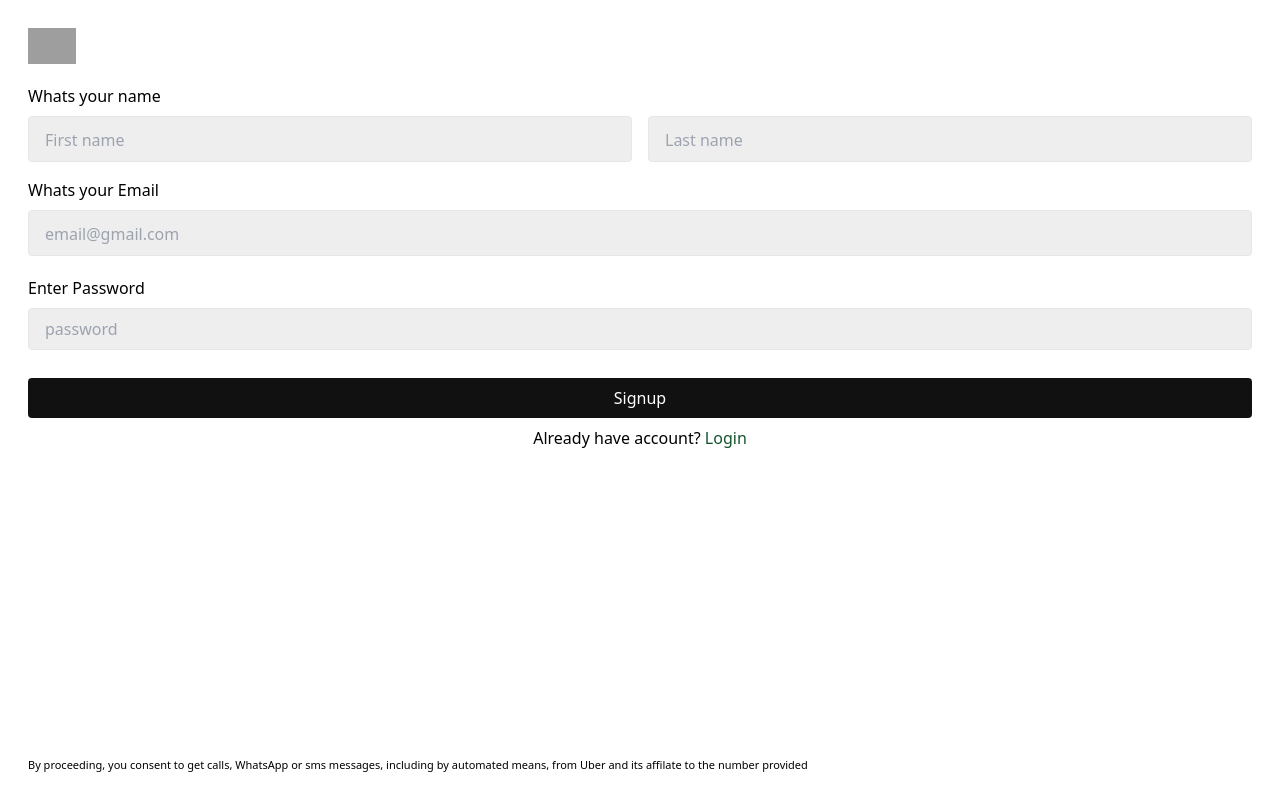
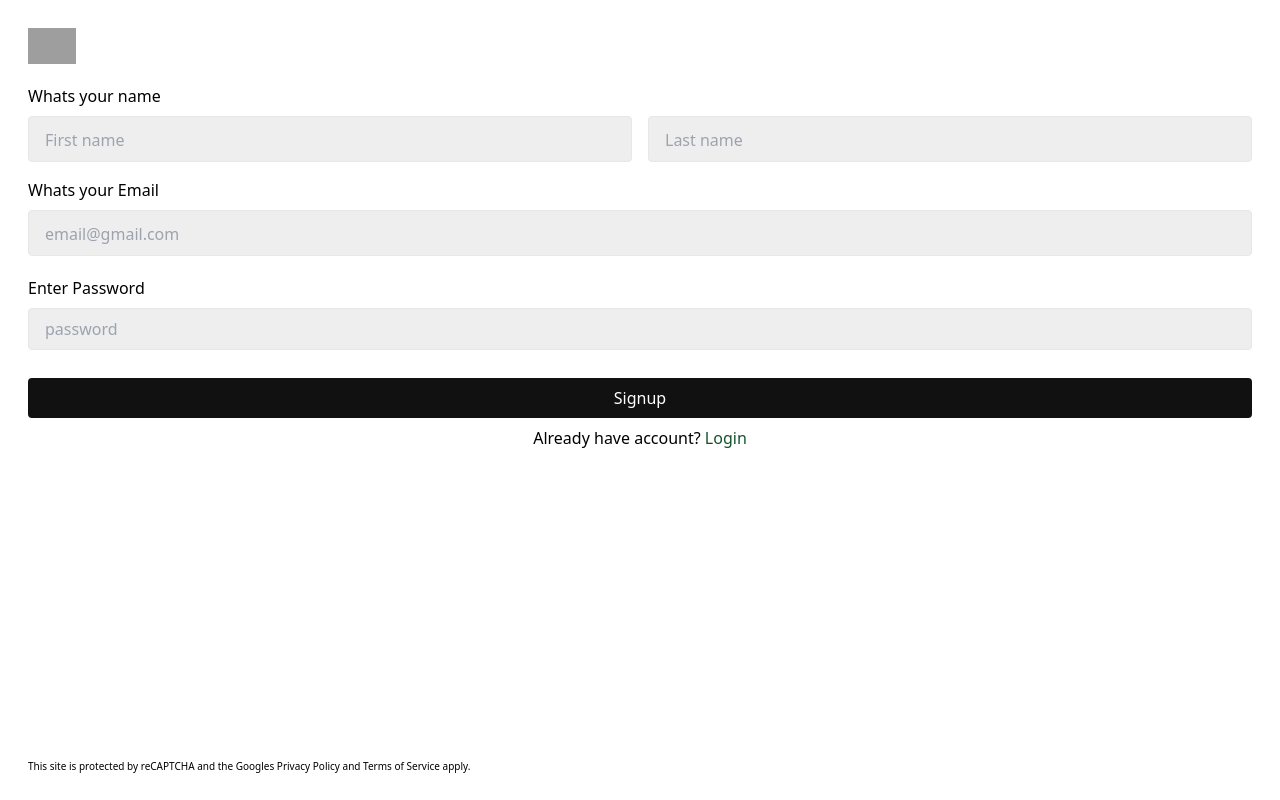
Before and after one commit to HiteshCodesl/UBER-clone_, a React (Vite) app in the folder Frontend/: page /signup in a window 1280 px wide. Built offline with nearby package versions, Linux system fonts and the light colour scheme; grey boxes are pictures that could not be loaded; the HTML template or start-up script is replaced by a standard one.

Commit message:
message Updated

```diff
--- a/Frontend/src/pages/UserSignup.jsx
+++ b/Frontend/src/pages/UserSignup.jsx
@@ -72,8 +72,8 @@ function UserSignup() {
 
         </div>
           <div>
-            <p className="text-[11px] leading-tight">
-              By proceeding, you consent to get calls, WhatsApp or sms messages, including by automated means, from Uber and its affilate to the number provided
+            <p className="text-[10px] leading-tight">
+            This site is protected by reCAPTCHA and the Googles Privacy Policy and Terms of Service apply.
             </p>
           </div>
       </div>
```
